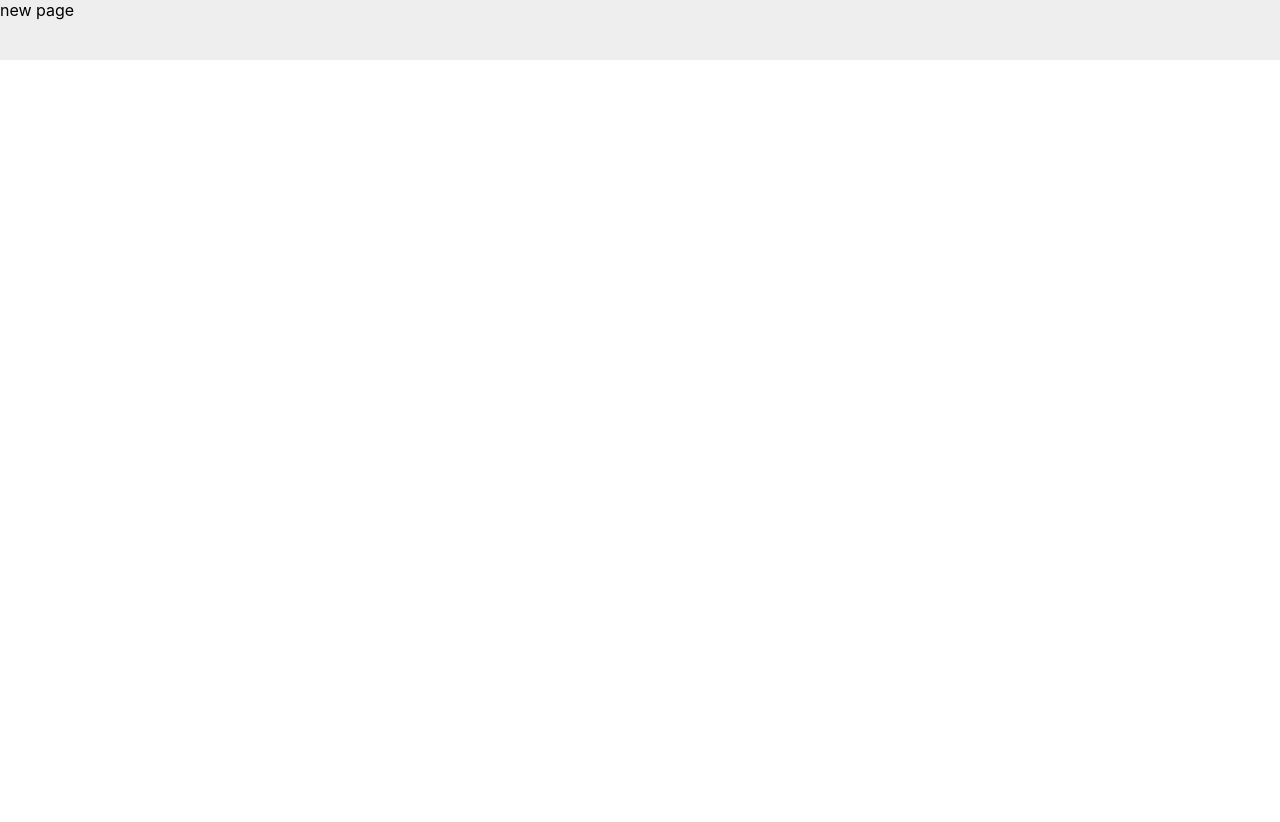
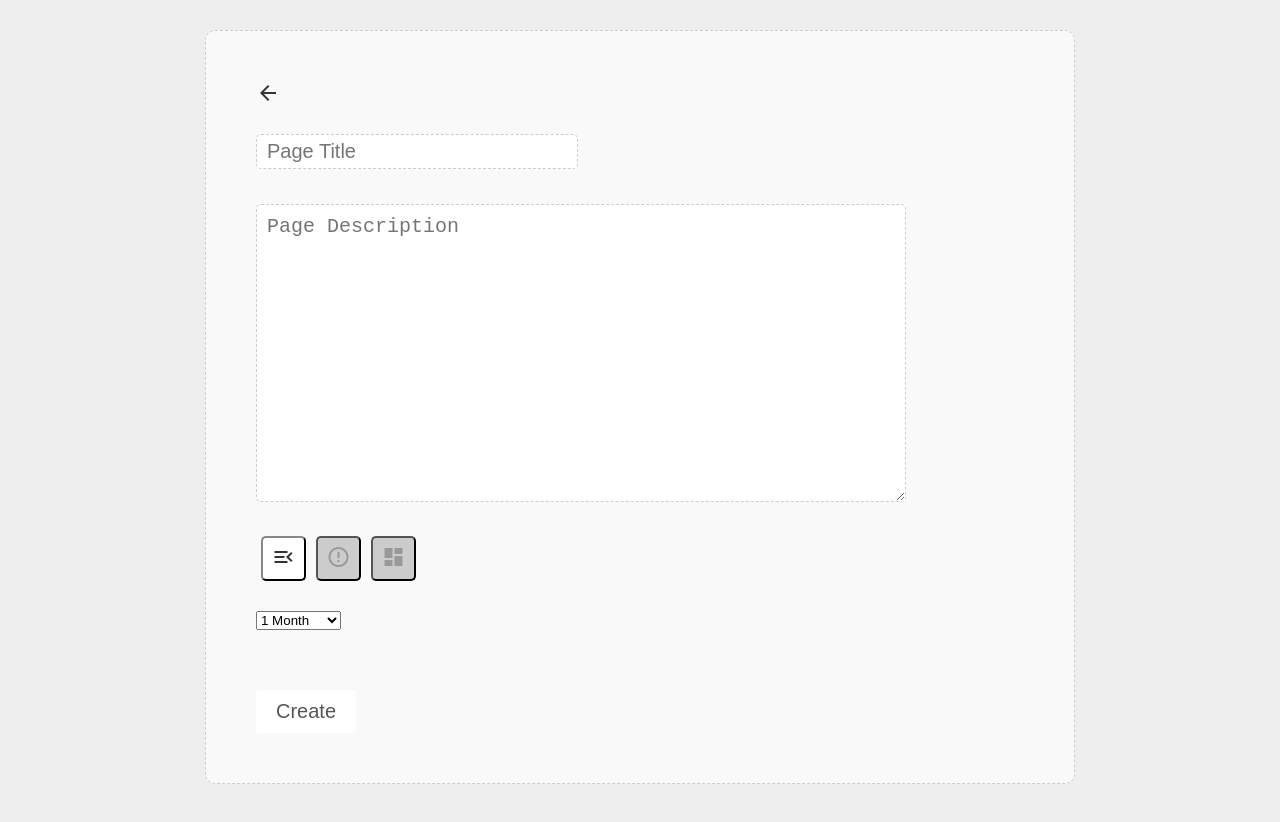
Before and after one commit to ktsalik/ezebook, a React (Create React App) app: page /create-page in a window 1280 px wide. Before the commit the page ends 800 px from the top, so only its background shows below. Built offline with nearby package versions, Linux system fonts and the light colour scheme.

Commit message:
create Page component for displaying page details and use it to create-page view

```diff
--- a/src/App.css
+++ b/src/App.css
@@ -1,3 +1,7 @@
+body {
+  margin: 0;
+}
+
 .App {
   background-color: #EEE;
   transition: background-color 0.333s;
--- a/src/Page.js
+++ b/src/Page.js
@@ -3,12 +3,23 @@ import axios from 'axios';
 const Page = {
   apiUrl: 'https://pagesmanagement.azurewebsites.net/api/',
   getPages() {
-    return new Promise(resolve => {
+    return new Promise((resolve, reject) => {
       axios.get(`${this.apiUrl}ResponsivePages`).then(response => {
         resolve(response.data);
+      }).catch(() => {
+        reject();
       });
     });
   },
+  create(data) {
+    return new Promise((resolve, reject) => {
+      axios.post(`${this.apiUrl}ResponsivePages`, data).then(response => {
+        resolve(response.data);
+      }).catch(() => {
+        reject();
+      });
+    });
+  }
 };
 
 export default Page;
--- a/src/components/CreatePage/CreatePage.css
+++ b/src/components/CreatePage/CreatePage.css
@@ -1,3 +1,41 @@
-
+.create-page-view {
+  display: flex;
+  flex-direction: row;
+  justify-content: center;
+  align-items: center;
+}
+.create-page-view .new-page-container {
+  display: flex;
+  flex-direction: column;
+  justify-content: flex-start;
+  align-items: flex-start;
+  width: 80vw;
+  max-width: 768px;
+  margin-top: calc(10vh - 50px);
+  left: 10vw;
+  border: 1px dashed #CCC;
+  border-radius: 10px;
+  background-color: #F9F9F9;
+  padding: 50px;
+}
+.create-page-view .new-page-container .btn-back {
+  outline: none;
+  border: 0;
+  background: transparent;
+  cursor: pointer;
+  color: #333;
+}
+.create-page-view .new-page-container .btn-create {
+  outline: none;
+  width: 100px;
+  border: none;
+  padding: 10px 15px;
+  border-radius: 2px;
+  color: #555;
+  background-color: #FFF;
+  font-size: 20px;
+  cursor: pointer;
+  margin-top: 60px;
+}
 
 /*# sourceMappingURL=CreatePage.css.map */
--- a/src/components/CreatePage/CreatePage.js
+++ b/src/components/CreatePage/CreatePage.js
@@ -1,15 +1,96 @@
 import React from 'react';
+import {
+  Link,
+} from "react-router-dom";
+import moment from 'moment';
 import './CreatePage.css';
+import PageModel from '../../Page';
+import Page from '../Page/Page';
 
 class CreatePage extends React.Component {
   constructor() {
     super();
+
+    this.state = {
+      page: {
+        title: '',
+        description: '',
+        type: 0,
+        publishedOn: moment().add(1, 'month').format("YYYY-MM-DD HH:mm:ss"),
+      },
+      view: {
+        creating: false,
+      },
+    };
+
+    this.onCreateClick = this.onCreateClick.bind(this);
+    this.onPageChange = this.onPageChange.bind(this);
+  }
+
+  onCreateClick() {
+    if (this.state.view.creating) {
+      return false;
+    }
+
+    this.setState({
+      view: {
+        ...this.state.view,
+        creating: true,
+      },
+    });
+    PageModel.create({
+      "id": 1,
+      "title": this.state.page.title,
+      "description": this.state.page.description,
+      "type": this.state.page.type,
+      "isActive": true,
+      "publishedOn": this.state.page.publishedOn,
+    }).then(data => {
+      window.history.back();
+    }).catch(() => {
+      this.setState({
+        view: {
+          ...this.state.view,
+          creating: false,
+        },
+      });
+    });
+  }
+
+  onPageChange(page) {
+    this.setState({
+      page: {
+        ...page,
+      },
+    });
   }
 
   render() {
     return (
       <div className={`create-page-view ${this.props.darkMode === 'on' ? 'dark' : 'light'}`}>
-        new page
+        <div className="new-page-container">
+          <Link
+            to="/"
+            className="btn-back"
+          >
+            <i className="material-icons">arrow_back</i>
+          </Link>
+          <Page
+            page={this.state.page}
+            onChange={this.onPageChange}
+          />
+          <button
+            className="btn-create"
+            type="button"
+            onClick={this.onCreateClick}
+          >
+            {
+              this.state.view.creating
+                ? 'Creating'
+                : 'Create'
+            }
+          </button>
+        </div>
       </div>
     );
   }
--- a/src/components/CreatePage/CreatePage.scss
+++ b/src/components/CreatePage/CreatePage.scss
@@ -0,0 +1,43 @@
+.create-page-view {
+  display: flex;
+  flex-direction: row;
+  justify-content: center;
+  align-items: center;
+
+  .new-page-container {
+    display: flex;
+    flex-direction: column;
+    justify-content: flex-start;
+    align-items: flex-start;
+    width: 80vw;
+    max-width: 768px;
+    margin-top: calc(10vh - 50px);
+    left: 10vw;
+    border: 1px dashed #CCC;
+    border-radius: 10px;
+    background-color: #F9F9F9;
+    padding: 50px;
+
+    .btn-back {
+      outline: none;
+      border: 0;
+      background: transparent;
+      cursor: pointer;
+      color: #333;
+    }
+
+    .btn-create {
+      outline: none;
+      // border: 1px solid #CCC;
+      width: 100px;
+      border: none;
+      padding: 10px 15px;
+      border-radius: 2px;
+      color: #555;
+      background-color: #FFF;
+      font-size: 20px;
+      cursor: pointer;
+      margin-top: 60px;
+    }
+  }
+}
--- /dev/null
+++ b/src/components/Page/Page.css
@@ -0,0 +1,44 @@
+.page .title-input {
+  outline: none;
+  width: 300px;
+  max-width: 100%;
+  border: 1px dashed #CCC;
+  border-radius: 5px;
+  padding: 5px 10px;
+  font-size: 20px;
+  color: #333;
+  margin-top: 25px;
+}
+.page .description-input {
+  outline: none;
+  margin-top: 35px;
+  font-size: 20px;
+  color: #333;
+  border: 1px dashed #CCC;
+  border-radius: 5px;
+  padding: 10px;
+}
+.page .types-container {
+  margin-top: 20px;
+}
+.page .types-container button {
+  outline: none;
+  width: 45px;
+  height: 45px;
+  border-radius: 5px;
+  color: #999;
+  background-color: #CCC;
+  margin: 10px 5px;
+  cursor: pointer;
+  transition: background-color 0.5s;
+}
+.page .types-container button.active {
+  background-color: #FFF;
+  color: #333;
+  border-color: #333;
+}
+.page .publish-date {
+  margin-top: 20px;
+}
+
+/*# sourceMappingURL=Page.css.map */
--- /dev/null
+++ b/src/components/Page/Page.js
@@ -0,0 +1,133 @@
+import React from 'react';
+import moment from 'moment';
+import './Page.css';
+
+class Page extends React.Component {
+  constructor(props) {
+    super(props);
+
+    this.state = {
+      view: {
+        title: this.props.page.title,
+        description: this.props.page.description,
+        type: this.props.page.type,
+        publishedOn: this.props.page.publishedOn,
+      },
+    };
+
+    this.onTitleInputChange = this.onTitleInputChange.bind(this);
+    this.onDescriptionInputChange = this.onDescriptionInputChange.bind(this);
+    this.chooseType = this.chooseType.bind(this);
+    this.onPublishDateChange = this.onPublishDateChange.bind(this);
+  }
+
+  onTitleInputChange(e) {
+    this.setState({
+      view: {
+        ...this.state.view,
+        title: e.target.value,
+      },
+    }, () => {
+      this.props.onChange(this.state.view);
+    });
+  }
+
+  onDescriptionInputChange(e) {
+    this.setState({
+      view: {
+        ...this.state.view,
+        description: e.target.value,
+      },
+    }, () => {
+      this.props.onChange(this.state.view);
+    });
+  }
+
+  chooseType(type) {
+    this.setState({
+      view: {
+        ...this.state.view,
+        type: type,
+      },
+    }, () => {
+      this.props.onChange(this.state.view);
+    });
+  }
+
+  onPublishDateChange(e) {
+    let date = moment();
+    switch (e.target.value.slice(-1)) {
+      case 'm':
+        date.add('month', parseInt(e.target.value));
+        break;
+      case 'y':
+        date.add('year', parseInt(e.target.value));
+        break;
+      default:
+
+        break;
+    }
+    this.setState({
+      view: {
+        ...this.state.view,
+        publishedOn: date.format("YYYY-MM-DD HH:mm:ss"),
+      },
+    }, () => {
+      this.props.onChange(this.state.view);
+    });
+  }
+
+  render() {
+    return (
+      <div className={`page ${this.props.darkMode === 'on' ? 'dark' : 'light'}`}>
+        <input
+          className="title-input"
+          type="text"
+          placeholder="Page Title"
+          value={this.state.view.title}
+          onChange={this.onTitleInputChange}
+        ></input>
+        <textarea
+          className="description-input"
+          placeholder="Page Description"
+          cols="51"
+          rows="12"
+          value={this.state.view.description}
+          onChange={this.onDescriptionInputChange}
+        ></textarea>
+        <div className="types-container">
+          <button
+            className={`${this.state.view.type === 0 ? 'active' : ''}`}
+            onClick={this.chooseType.bind(this, 0)}
+          >
+            <i className="material-icons">menu_open</i>
+          </button>
+          <button
+            className={`${this.state.view.type === 1 ? 'active' : ''}`}
+            onClick={this.chooseType.bind(this, 1)}
+          >
+            <i className="material-icons">error_outline</i>
+          </button>
+          <button
+            className={`${this.state.view.type === 2 ? 'active' : ''}`}
+            onClick={this.chooseType.bind(this, 2)}
+          >
+            <i className="material-icons">dashboard</i>
+          </button>
+        </div>
+        <select
+          className="publish-date"
+          onChange={this.onPublishDateChange}
+        >
+          <option value="1m">1 Month</option>
+          <option value="5m">5 Months</option>
+          <option value="10m">10 Months</option>
+          <option value="1y">1 Year</option>
+          <option value="2y">2 Years</option>
+          <option value="3y">3 Years</option>
+        </select>
+      </div>
+    );
+  }
+}
+export default Page;
--- /dev/null
+++ b/src/components/Page/Page.scss
@@ -0,0 +1,50 @@
+.page {
+
+  .title-input {
+    outline: none;
+    width: 300px;
+    max-width: 100%;
+    border: 1px dashed #CCC;
+    border-radius: 5px;
+    padding: 5px 10px;
+    font-size: 20px;
+    color: #333;
+    margin-top: 25px;
+  }
+
+  .description-input {
+    outline: none;
+    margin-top: 35px;
+    font-size: 20px;
+    color: #333;
+    border: 1px dashed #CCC;
+    border-radius: 5px;
+    padding: 10px;
+  }
+
+  .types-container {
+    margin-top: 20px;
+
+    button {
+      outline: none;
+      width: 45px;
+      height: 45px;
+      border-radius: 5px;
+      color: #999;
+      background-color: #CCC;
+      margin: 10px 5px;
+      cursor: pointer;
+      transition: background-color 0.5s;
+
+      &.active {
+        background-color: #FFF;
+        color: #333;
+        border-color: #333;
+      }
+    }
+  }
+
+  .publish-date {
+    margin-top: 20px;
+  }
+}
```
Also changed, not shown: 2 other files (tests, documents, lock files or other folders).
